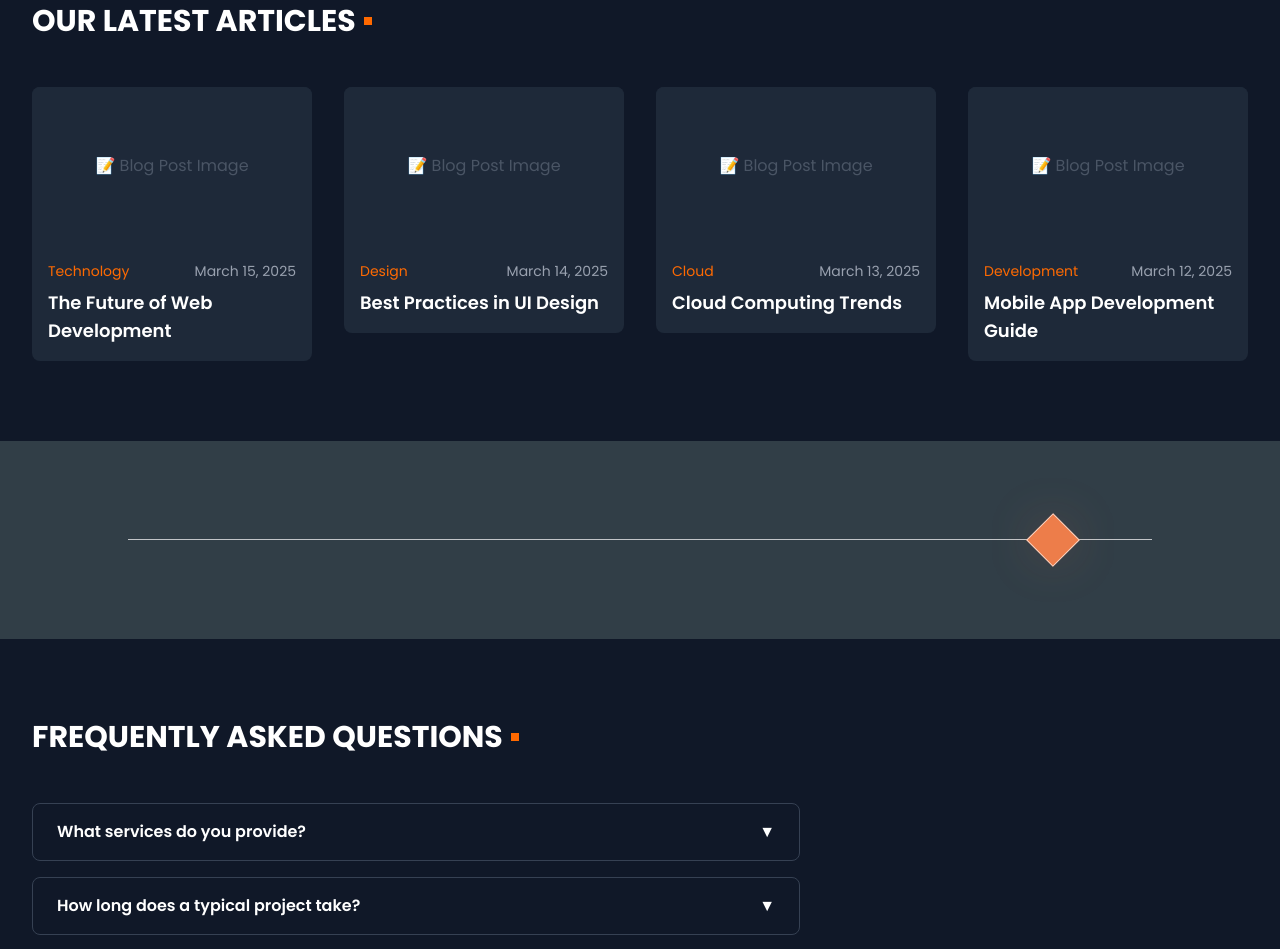
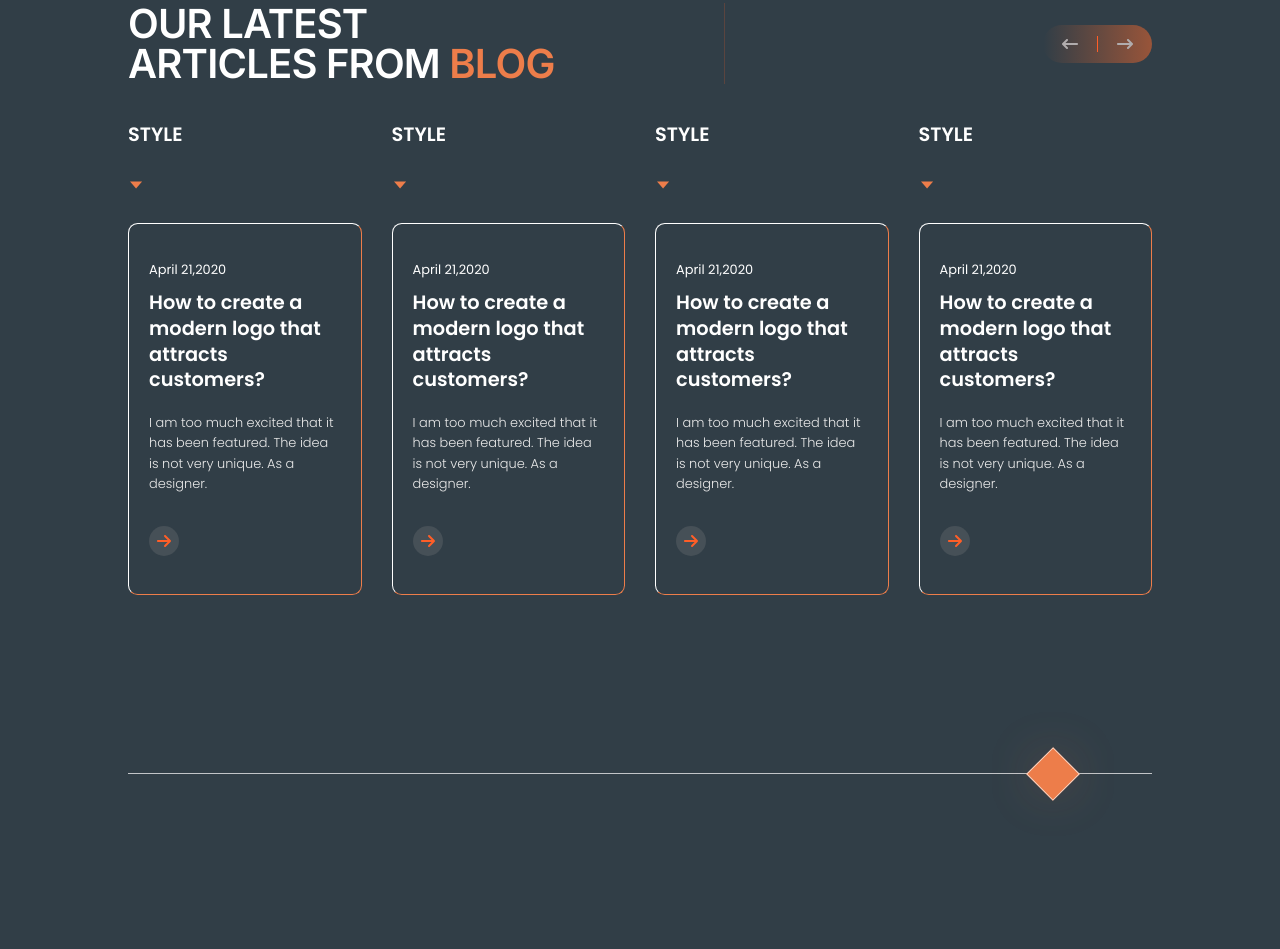
Before and after one commit to ansarali41/linkolio, a Next.js app: page / in a window 1280 px wide. Shown: the part 5020-5969 px from the top of the page. Built offline with nearby package versions, Linux system fonts and the light colour scheme.

Commit message:
faq section Done

```diff
--- a/src/app/components/ArticlesSection.jsx
+++ b/src/app/components/ArticlesSection.jsx
@@ -1,62 +1,199 @@
-import Link from 'next/link';
+'use client';
+import { useRef } from 'react';
+import { FaArrowLeftLong, FaArrowRightLong, FaCircleArrowRight } from 'react-icons/fa6';
+import { IoCaretDownSharp } from 'react-icons/io5';
+import 'swiper/css';
+import 'swiper/css/navigation';
+import 'swiper/css/pagination';
+import { Navigation, Pagination } from 'swiper/modules';
+import { Swiper, SwiperSlide } from 'swiper/react';
+import { FaArrowRight } from 'react-icons/fa6';
 
-export default function ArticlesSection() {
-    const articles = [
+const skills = [
     {
-            title: 'The Future of Web Development',
-            date: 'March 15, 2025',
-            category: 'Technology',
-            image: '/blog/article-1.jpg',
-            slug: 'future-of-web-development',
+        title: 'How to create a modern logo that attracts customers?',
+        description: 'I am too much excited that it has been featured. The idea is not very unique. As a designer.',
+        date: 'April 21,2020',
     },
     {
-            title: 'Best Practices in UI Design',
-            date: 'March 14, 2025',
-            category: 'Design',
-            image: '/blog/article-2.jpg',
-            slug: 'ui-design-best-practices',
+        title: 'How to create a modern logo that attracts customers?',
+        description: 'I am too much excited that it has been featured. The idea is not very unique. As a designer.',
+        date: 'April 21,2020',
     },
     {
-            title: 'Cloud Computing Trends',
-            date: 'March 13, 2025',
-            category: 'Cloud',
-            image: '/blog/article-3.jpg',
-            slug: 'cloud-computing-trends',
+        title: 'How to create a modern logo that attracts customers?',
+        description: 'I am too much excited that it has been featured. The idea is not very unique. As a designer.',
+        date: 'April 21,2020',
     },
     {
-            title: 'Mobile App Development Guide',
-            date: 'March 12, 2025',
-            category: 'Development',
-            image: '/blog/article-4.jpg',
-            slug: 'mobile-app-development-guide',
+        title: 'How to create a modern logo that attracts customers?',
+        description: 'I am too much excited that it has been featured. The idea is not very unique. As a designer.',
+        date: 'April 21,2020',
+    },
+    {
+        title: 'How to create a modern logo that attracts customers?',
+        description: 'I am too much excited that it has been featured. The idea is not very unique. As a designer.',
+        date: 'April 21,2020',
+    },
+    {
+        title: 'How to create a modern logo that attracts customers?',
+        description: 'I am too much excited that it has been featured. The idea is not very unique. As a designer.',
+        date: 'April 21,2020',
     },
 ];
 
+export default function ArticlesSection() {
+    const swiperRef = useRef(null);
+
     return (
-        <section className="bg-gray-900 text-white py-20">
-            <div className="max-w-7xl mx-auto px-4 sm:px-6 lg:px-8">
-                <h2 className="text-3xl font-bold mb-12 flex items-center">
-                    OUR LATEST ARTICLES
-                    <span className="ml-2 inline-block w-2 h-2 bg-orange-500"></span>
-                </h2>
+        <section className="py-16 md:py-20 px-4 md:px-32 overflow-hidden">
+            <div className="grid grid-cols-1 lg:grid-cols-12 gap-[15px] md:gap-0 items-center mb-10">
+                {/* Column 1 */}
+                <div className="col-span-1 lg:col-span-5">
+                    <p className="text-[#ED7D4A] text-center md:text-left leading-trim md:leading-none text-edge-cap font-[inter] font-semibold tracking-[-0.02em] uppercase text-[22px] md:text-[40px] sm:text-[24px] md:sm:text-[40px]">
+                        <span className="text-white">Our Latest Articles From </span> Blog
+                    </p>
+                </div>
 
-                <div className="grid grid-cols-1 md:grid-cols-2 lg:grid-cols-4 gap-8">
-                    {articles.map((article, index) => (
-                        <Link href={`/blog/${article.slug}`} key={index} className="group">
-                            <div className="rounded-lg overflow-hidden bg-gray-800 hover:bg-gray-750 transition-colors">
-                                <div className="aspect-video bg-gray-800 flex items-center justify-center text-gray-600">📝 Blog Post Image</div>
-                                <div className="p-4">
-                                    <div className="flex items-center justify-between mb-2">
-                                        <span className="text-orange-500 text-sm">{article.category}</span>
-                                        <span className="text-gray-400 text-sm">{article.date}</span>
-                                    </div>
-                                    <h3 className="text-lg font-semibold group-hover:text-orange-500 transition-colors">{article.title}</h3>
+                <div className="col-span-1 lg:col-span-2">
+                    <div className="hidden lg:flex justify-end">
+                        <div className="w-[1.5px] h-[81px] bg-[rgba(255,94,39,0.20)]"></div>
                     </div>
                 </div>
-                        </Link>
-                    ))}
+
+                {/* Navigation Buttons - Only visible on desktop */}
+                <div className="hidden lg:flex justify-end col-span-1 lg:col-span-5">
+                    <div className="hidden lg:flex justify-end rounded-[28.942px] border-0 bg-gradient-to-l from-[rgba(255,107,44,0.50)] to-transparent">
+                        <button
+                            onClick={() => swiperRef.current?.slidePrev()}
+                            className="px-[19px] py-[11px] flex items-center justify-center group cursor-pointer"
+                            aria-label="Previous slide"
+                        >
+                            <FaArrowLeftLong className="text-[#B0ACAD] group-hover:text-[#FF5E27] transition-colors duration-300" />
+                        </button>
+                        <div className="flex justify-center">
+                            <div className="w-[1.5px] my-[11px] bg-[#FF5E27]"></div>
+                        </div>
+                        <button
+                            onClick={() => swiperRef.current?.slideNext()}
+                            className="px-[19px] py-[11px] flex items-center justify-center group cursor-pointer"
+                            aria-label="Next slide"
+                        >
+                            <FaArrowRightLong className="text-[#B0ACAD] group-hover:text-[#FF5E27] transition-colors duration-300" />
+                        </button>
                     </div>
                 </div>
+            </div>
+
+            {/* Carousel */}
+            <Swiper
+                onBeforeInit={swiper => {
+                    swiperRef.current = swiper;
+                }}
+                modules={[Navigation, Pagination]}
+                spaceBetween={30}
+                slidesPerView={4}
+                pagination={{
+                    enabled: true,
+                    clickable: true,
+                    bulletSize: 15,
+                    bulletClass: 'swiper-pagination-bullet',
+                    bulletActiveClass: 'swiper-pagination-bullet-active',
+                }}
+                navigation={{
+                    nextEl: '.swiper-button-next',
+                    prevEl: '.swiper-button-prev',
+                    enabled: false,
+                }}
+                breakpoints={{
+                    320: {
+                        slidesPerView: 1,
+                        navigation: {
+                            enabled: false,
+                        },
+                        pagination: {
+                            enabled: true,
+                            clickable: true,
+                            bulletSize: 15,
+                            bulletClass: 'swiper-pagination-bullet',
+                            bulletActiveClass: 'swiper-pagination-bullet-active',
+                        },
+                    },
+                    768: {
+                        slidesPerView: 2,
+                        navigation: {
+                            enabled: false,
+                        },
+                        pagination: {
+                            enabled: true,
+                            clickable: true,
+                            bulletSize: 15,
+                            bulletClass: 'swiper-pagination-bullet',
+                            bulletActiveClass: 'swiper-pagination-bullet-active',
+                        },
+                    },
+                    1024: {
+                        slidesPerView: 4,
+                        navigation: {
+                            enabled: true,
+                        },
+                        pagination: {
+                            enabled: false,
+                        },
+                    },
+                }}
+                className="w-full"
+            >
+                {skills.map((item, index) => (
+                    <SwiperSlide key={index}>
+                        <div>
+                            <h1 className="text-white font-inter text-[19.375px] font-semibold leading-[22.604px] ">STYLE</h1>
+                            <div className="py-[30px]">
+                                <IoCaretDownSharp className="text-[#ED7D4A] w-[16.146px] h-[16.146px]" />
+                            </div>
+                            <div
+                                style={{
+                                    borderTop: '1.615px solid var(--rrrrr, #FFF)',
+                                    borderLeft: '1.615px solid var(--rrrrr, #FFF)',
+                                    borderRight: '1.615px solid var(--rrrrr, #ED7D4A)',
+                                    borderBottom: '1.615px solid var(--rrrrr, #ED7D4A)',
+                                    background: 'var(--Primary-Color, #313E47)',
+                                    borderRadius: '9.688px',
+                                }}
+                                className="px-[20px] py-[38px]"
+                            >
+                                {/* date */}
+                                <p className="text-white font-poppins text-[12.917px] font-normal leading-[16.146px]">{item.date}</p>
+
+                                <p className="text-white font-inter text-[19.375px] font-semibold leading-[25.833px] pt-[12px]">{item.title}</p>
+
+                                <div className="pt-[20px]">
+                                    <p className="text-[#EAEAEA] font-poppins font-light text-[12.917px] leading-[156%]">{item.description}</p>
+                                </div>
+                                <div className="pt-[32px]">
+                                    <FaArrowRight className="text-[#FF5E27] bg-[#465057] w-[30px] h-[30px] rounded-[50%] p-[7px]" cursor="pointer" />
+                                </div>
+                            </div>
+                        </div>
+                    </SwiperSlide>
+                ))}
+            </Swiper>
+
+            {/* Mobile Pagination */}
+            <div className="swiper-pagination mt-8 flex justify-center gap-2 lg:hidden"></div>
+
+            <style jsx>{`
+                :global(.swiper-pagination-bullet) {
+                    width: 15px;
+                    height: 15px;
+                    background: #c4c4c4;
+                    opacity: 1;
+                    transition: all 0.3s ease;
+                }
+                :global(.swiper-pagination-bullet-active) {
+                    background: #ed7d4a;
+                }
+            `}</style>
         </section>
     );
 }
--- a/src/app/components/FaqSection.jsx
+++ b/src/app/components/FaqSection.jsx
@@ -1,61 +1,76 @@
 'use client';
-
 import { useState } from 'react';
+import { IoIosArrowDown } from 'react-icons/io';
 
 export default function FaqSection() {
     const faqs = [
         {
-      question: "What services do you provide?",
-      answer: "We offer a comprehensive range of services including web development, mobile app development, UI/UX design, cloud solutions, data analytics, and cybersecurity."
+            question: 'How much money can I make with Communities using Linkolio?',
+            answer: 'We offer a comprehensive range of services including web development, mobile app development, UI/UX design, cloud solutions, data analytics, and cybersecurity.',
         },
         {
-      question: "How long does a typical project take?",
-      answer: "Project timelines vary depending on scope and complexity. We provide detailed estimates after initial consultation."
+            question: 'How much money can I make with Communities using Linkolio?',
+            answer: 'Project timelines vary depending on scope and complexity. We provide detailed estimates after initial consultation.',
         },
         {
-      question: "What is your development process?",
-      answer: "Our process includes requirements gathering, planning, design, development, testing, and deployment, with regular client communication throughout."
+            question: 'How much money can I make with Communities using Linkolio?',
+            answer: 'Our process includes requirements gathering, planning, design, development, testing, and deployment, with regular client communication throughout.',
         },
         {
-      question: "Do you provide ongoing support?",
-      answer: "Yes, we offer various support and maintenance packages to ensure your solution continues to perform optimally."
-    }
+            question: 'How much money can I make with Communities using Linkolio?',
+            answer: 'Yes, we offer various support and maintenance packages to ensure your solution continues to perform optimally.',
+        },
+        {
+            question: 'How much money can I make with Communities using Linkolio?',
+            answer: 'Yes, we offer various support and maintenance packages to ensure your solution continues to perform optimally.',
+        },
     ];
 
     const [openIndex, setOpenIndex] = useState(null);
 
     return (
-    <section className="bg-gray-900 text-white py-20">
-      <div className="max-w-7xl mx-auto px-4 sm:px-6 lg:px-8">
-        <h2 className="text-3xl font-bold mb-12 flex items-center">
-          FREQUENTLY ASKED QUESTIONS
-          <span className="ml-2 inline-block w-2 h-2 bg-orange-500"></span>
-        </h2>
+        <section className="py-16 md:py-20 px-4 md:px-32 overflow-hidden">
+            <div className="grid grid-cols-1 md:grid-cols-3 gap-[15px] md:gap-0 items-center">
+                {/* Column 1 */}
+                <div>
+                    <p className="text-[#ED7D4A] text-center md:text-left leading-trim md:leading-none text-edge-cap font-[inter] font-semibold tracking-[-0.02em] uppercase text-[22px] md:text-[40px] sm:text-[24px] md:sm:text-[40px]">
+                        <span className="text-white">Frequently</span> asked <span className="text-white">questions</span>
+                    </p>
+                </div>
 
-        <div className="space-y-4 max-w-3xl">
+                <div className="flex justify-center">
+                    <div className="w-[1.5px] h-[81px] bg-[rgba(255,94,39,0.20)]"></div>
+                </div>
+
+                {/* Column 2 */}
+                <div>
+                    <p className="text-white font-poppins font-light text-sm leading-[156%] sm:text-base sm:leading-[156%]">
+                        Find answers to common queries about our services, process, and expertise. Our FAQ section is designed to provide clarity and help you make informed
+                        decisions. If you need further assistance, feel free to reach out!
+                    </p>
+                </div>
+            </div>
+
+            <div className=" text-white">
                 {faqs.map((faq, index) => (
-            <div
-              key={index}
-              className="border border-gray-700 rounded-lg overflow-hidden"
-            >
+                    <div key={index} className="border-b border-opacity-80 overflow-hidden">
                         <button
-                className="w-full px-6 py-4 text-left flex justify-between items-center hover:bg-gray-800"
+                            className="w-full px-2  pb-[16px] pt-[36px] text-left flex justify-between items-center "
                             onClick={() => setOpenIndex(openIndex === index ? null : index)}
                         >
-                <span className="font-semibold">{faq.question}</span>
+                            <span className="font-poppins font-semibold text-[16px] leading-[19.375px]">{faq.question}</span>
                             <span className={`transform transition-transform ${openIndex === index ? 'rotate-180' : ''}`}>
-                  ▼
+                                <IoIosArrowDown />
                             </span>
                         </button>
                         {openIndex === index && (
-                <div className="px-6 py-4 bg-gray-800 text-gray-300">
-                  {faq.answer}
+                            <div className="py-[16px] pt-[16px] px-2 text-white">
+                                <span className="font-poppins font-light text-[16px] leading-[19.375px]">{faq.answer}</span>
                             </div>
                         )}
                     </div>
                 ))}
             </div>
-      </div>
         </section>
     );
 }
```
Lines whose indentation alone changed are shown as unchanged.
